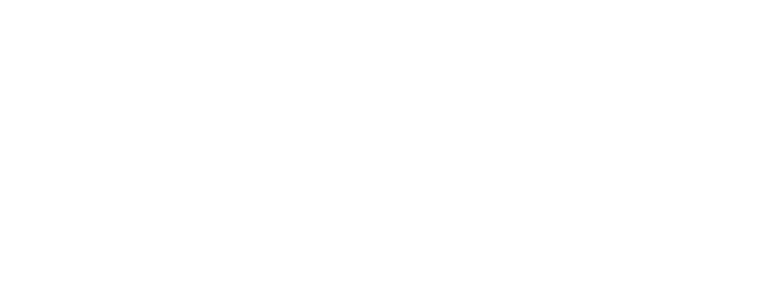
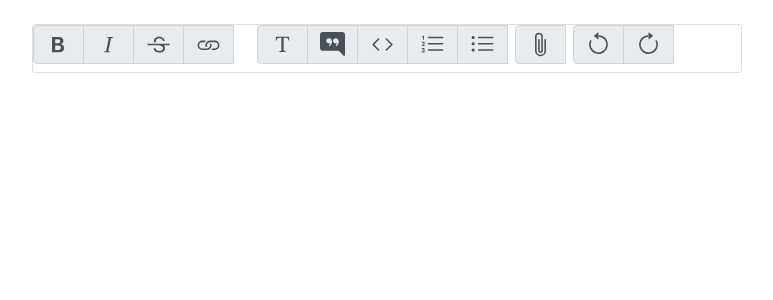
Before and after one commit to maheshwari1234/blog, a React (Create React App) app in the folder Frontend/: page /edit in a window 1280 px wide. Shown: the top 300 px of the page, without its empty margins (253-1026 px from the left). Built offline with nearby package versions, Linux system fonts and the light colour scheme.

Commit message:
Edit component is added

```diff
--- a/Frontend/src/App.js
+++ b/Frontend/src/App.js
@@ -11,6 +11,8 @@
 import SearchByWord from './components/serachByword'
 import IndpostUser from "./components/IndpostByUser"
 import TextEditor from "./components/RichTextEditor"
+import Edit from "./components/edit"
+
 
 const App = () => {
   return (
@@ -27,6 +29,8 @@
           <Route exact path="/new" component={Newpost} />
           <Route exact path="/:id/:Title" component={Indpost} />
           <Route exact path="/texteditor" component={TextEditor}/>
+          <Route exact path="/edit" component={Edit}/>
+
         </Switch>
       </BrowserRouter>
     </React.Fragment>
```
